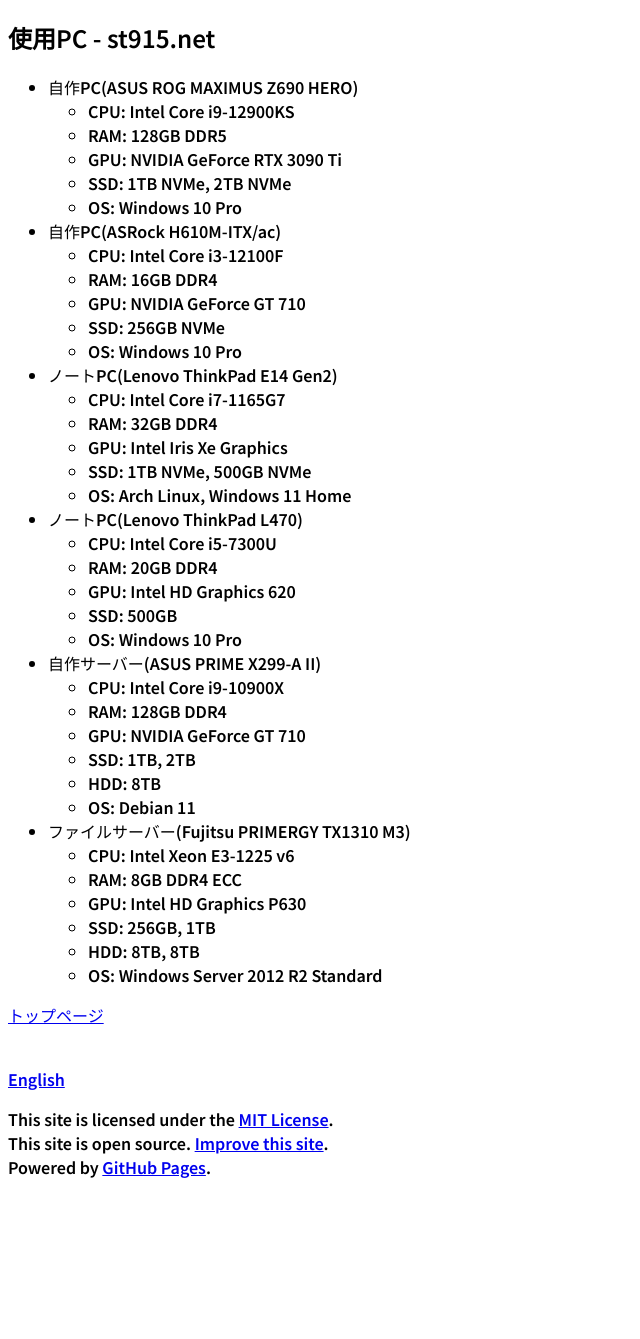
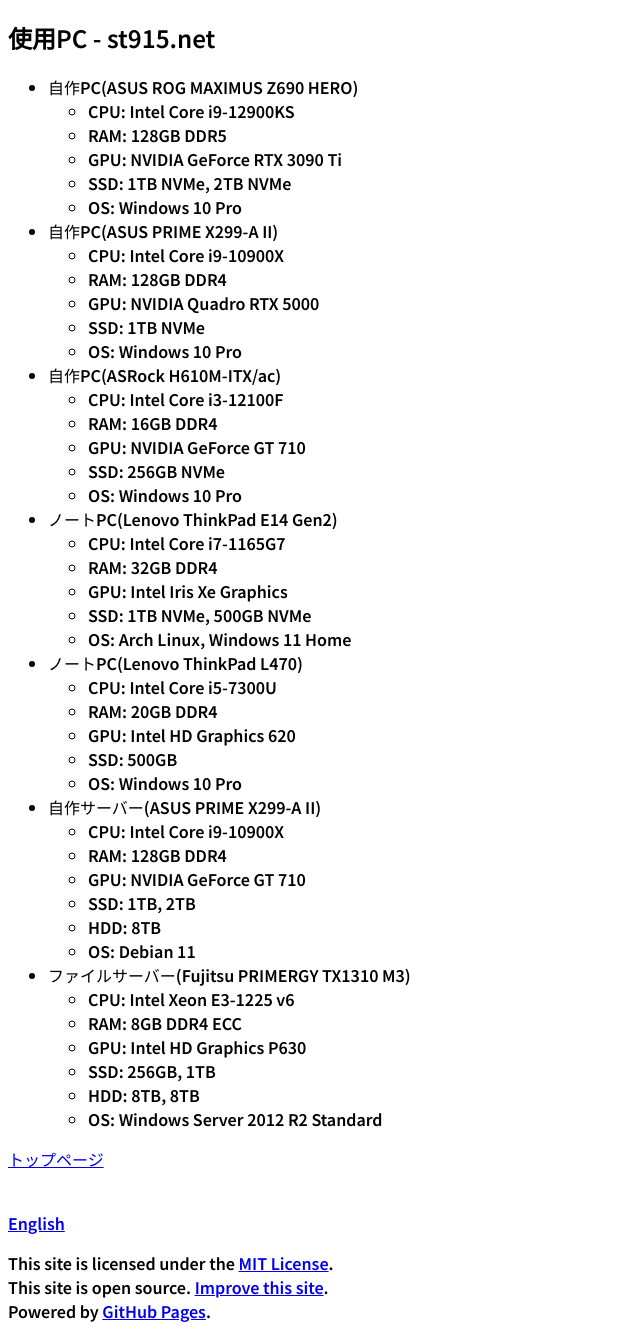
Before and after one commit to t-sasaki915/t-sasaki-net, a Jekyll site: the page built from docs/pcs/index.md, in a window 1280 px wide. Shown: the whole page, without its empty margins (0-640 px from the left). Built offline with Jekyll 4.4.1, drawn with Linux system fonts in a browser that asks for light colours; Markdown is read by kramdown in place of the engine named in the settings; before the commit the page ends 1195 px from its top, so only the background shows below that.

Commit message:
Update index.md

```diff
--- a/docs/pcs/index.md
+++ b/docs/pcs/index.md
@@ -12,6 +12,12 @@
   - RAM: 128GB DDR5
   - GPU: NVIDIA GeForce RTX 3090 Ti
   - SSD: 1TB NVMe, 2TB NVMe
+  - OS: Windows 10 Pro
+- 自作PC(ASUS PRIME X299-A II)
+  - CPU: Intel Core i9-10900X
+  - RAM: 128GB DDR4
+  - GPU: NVIDIA Quadro RTX 5000
+  - SSD: 1TB NVMe
   - OS: Windows 10 Pro
 - 自作PC(ASRock H610M-ITX/ac)
   - CPU: Intel Core i3-12100F
```
